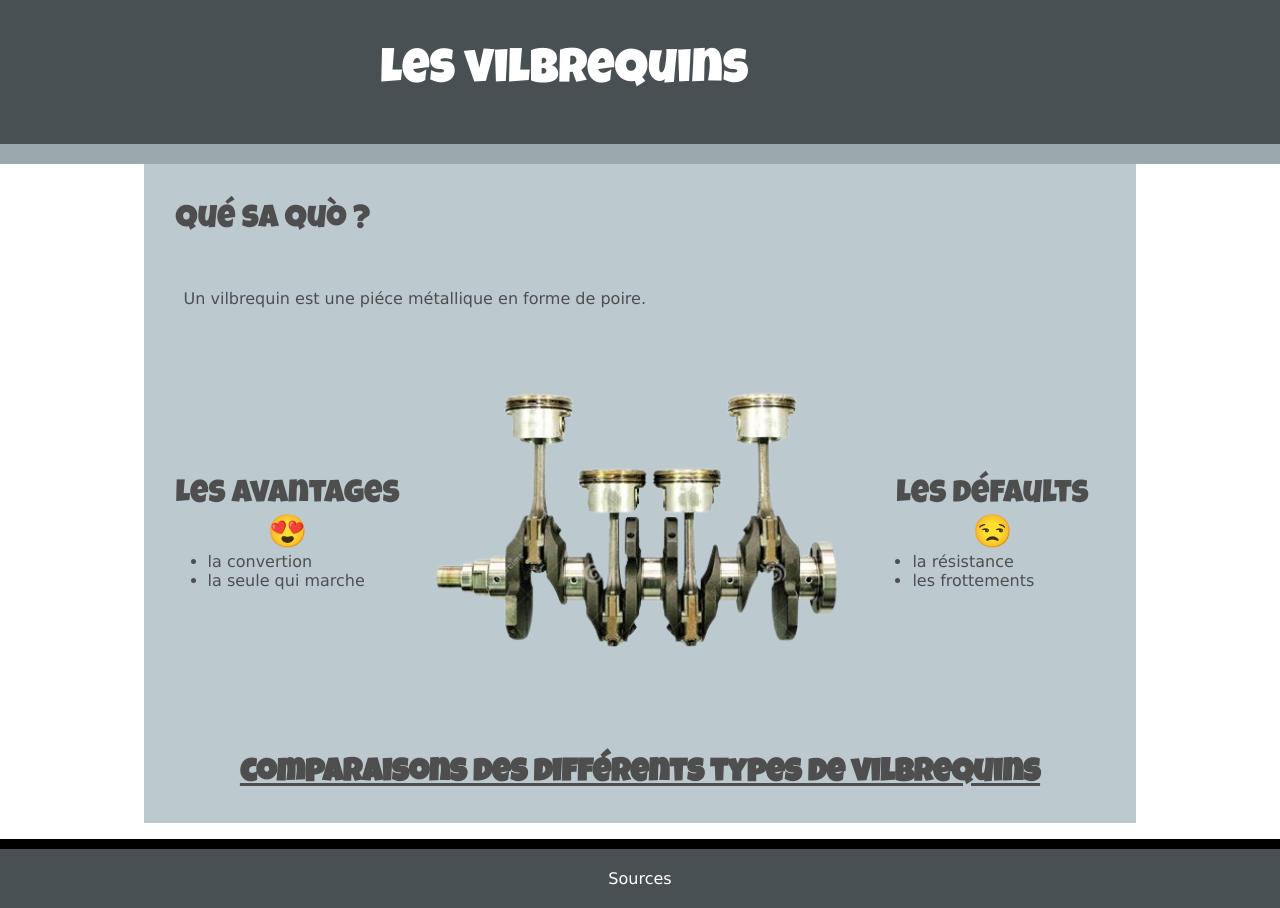
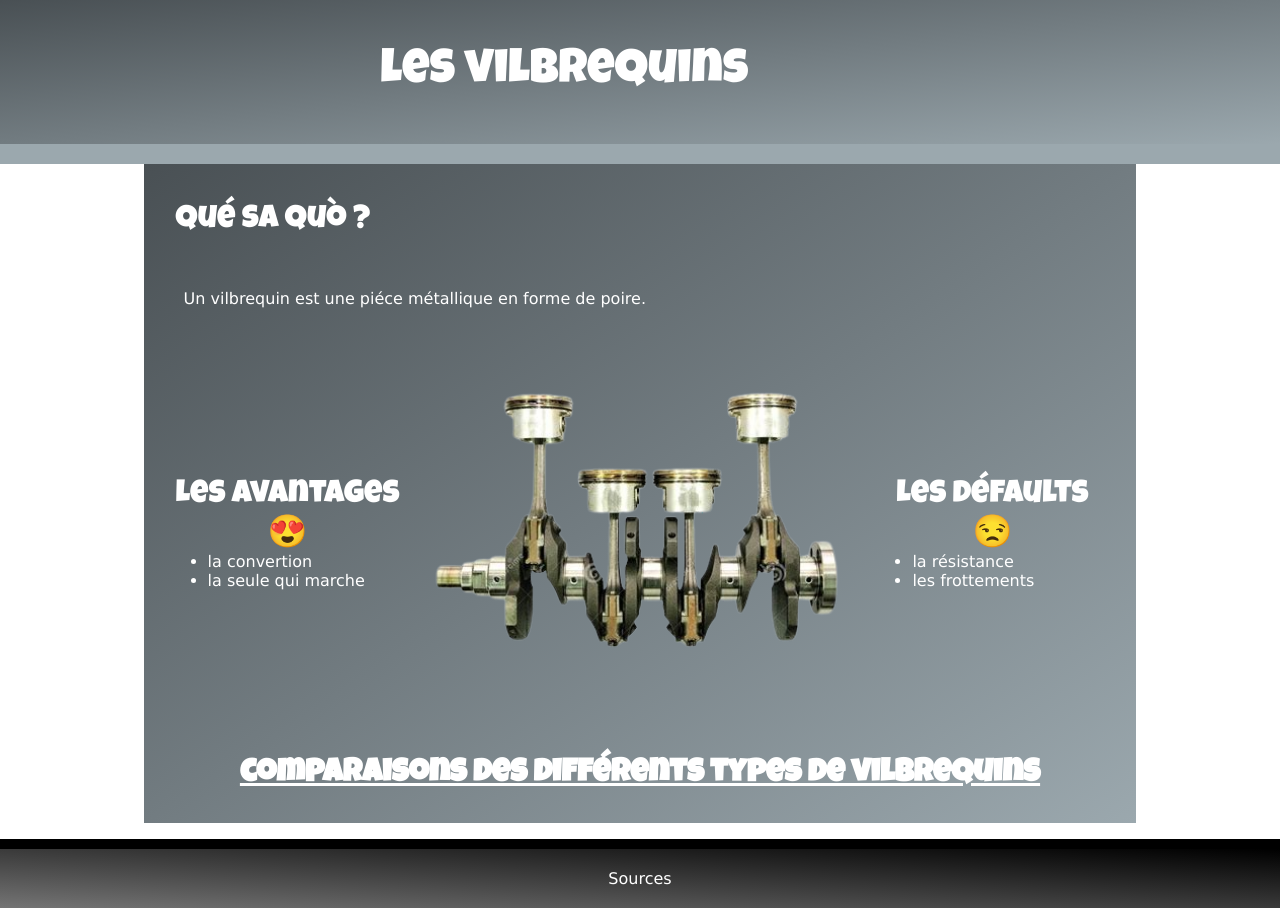
Before and after one commit to prog-brax/test-site-web, a plain HTML site: page index.html in a window 1280 px wide. Drawn offline with Linux system fonts and the light colour scheme; a web font is replaced by a local one.

Commit message:
dégradé

```diff
--- a/index.html
+++ b/index.html
@@ -26,12 +26,12 @@
 
   <body>
     <!-- The page header code goes here -->
-    <header class="border-bottom secondary">
+    <header class="border-bottom secondary gradient1">
       <h1><span class="movemeleft">les vilbrequins</span></h1>
     </header>
 
     <!-- The main content for the web page goes between the main tags -->
-    <main>
+    <main class="gradient1 terciary">
       <section>
       <h2>Qué sa quò ?</h2>
       </section>
@@ -61,7 +61,7 @@
     </main>
 
     <!-- Footer code goes here -->
-    <footer class="border-top secondary">
+    <footer class="border-top secondary gradient2">
       <p>Sources</p>
     </footer>
 
```
